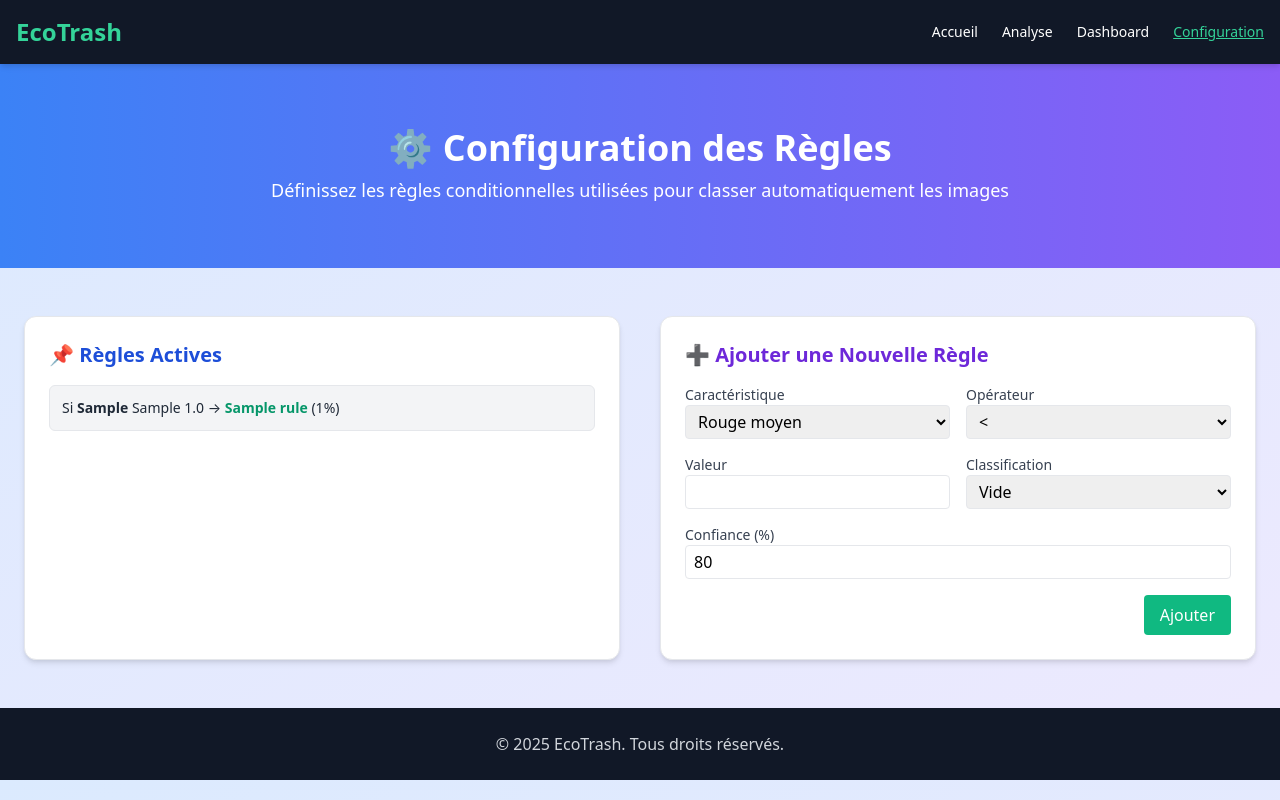
After one commit to BaptGBM/MASTERCAMP, a Flask app: page /config in a window 1280 px wide. The commit adds this page. Run offline with Flask 3, Linux system fonts and the light colour scheme; tables that the repository leaves empty hold one stand-in row (values such as "Sample post").

Commit message:
ajout de la page configuration

```diff
--- a/app.py
+++ b/app.py
@@ -1,10 +1,10 @@
 from flask import Flask, render_template, request, redirect, url_for
 from config import Config
-from models import db, Image
+from models import db, Image, Rule
 import os
 from datetime import datetime
 from werkzeug.utils import secure_filename
-from utils import get_image_features, auto_classify_score
+from utils import get_image_features, auto_classify_score, classify_dynamic
 import uuid
 
 # Initialisation de l’application Flask
@@ -15,7 +15,6 @@ db.init_app(app)
 # Extensions de fichiers autorisées
 ALLOWED_EXTENSIONS = {'png', 'jpg', 'jpeg'}
 
-# Vérifie si un fichier a une extension correcte
 def allowed_file(filename):
     return '.' in filename and filename.rsplit('.', 1)[1].lower() in ALLOWED_EXTENSIONS
 
@@ -29,13 +28,11 @@ def index():
             return redirect(request.url)
 
         if file and allowed_file(file.filename):
-            # 🔁 Générer un nom de fichier unique
             ext = file.filename.rsplit('.', 1)[1].lower()
             filename = f"{uuid.uuid4().hex}.{ext}"
             filepath = os.path.join(app.config['UPLOAD_FOLDER'], filename)
             file.save(filepath)
 
-            # 🔍 Extraire les caractéristiques
             file_size, width, height, r_mean, g_mean, b_mean, contrast, edges_detected, histogram, saturation_mean, dark_pixel_ratio, has_bright_spot = get_image_features(filepath)
 
             score = auto_classify_score(
@@ -43,9 +40,25 @@ def index():
                 dark_pixel_ratio, has_bright_spot,
                 saturation_mean, file_size, width, height
             )
-            annotation_auto = "pleine" if score >= 0.6 else "vide"
 
-            # 🗃️ Stocker dans la BDD
+            features_dict = {
+                "r_mean": r_mean,
+                "g_mean": g_mean,
+                "b_mean": b_mean,
+                "contrast": contrast,
+                "dark_pixel_ratio": dark_pixel_ratio,
+                "has_bright_spot": has_bright_spot,
+                "saturation_mean": saturation_mean,
+                "file_size": file_size,
+                "width": width,
+                "height": height
+            }
+
+            annotation_auto = classify_dynamic(features_dict, db.session)
+
+            if annotation_auto == "non défini":
+                annotation_auto = "pleine" if score >= 0.6 else "vide"
+
             new_img = Image(
                 filename=filename,
                 file_size=file_size,
@@ -78,6 +91,30 @@ def annotate(image_id, label):
     db.session.commit()
     return redirect(url_for('index'))
 
+@app.route('/config', methods=['GET', 'POST'])
+def config():
+    if request.method == 'POST':
+        feature = request.form['feature']
+        operator = request.form['operator']
+        threshold = float(request.form['threshold'])
+        label = request.form['label']
+        confidence = int(request.form['confidence'])
+
+        new_rule = Rule(
+            feature=feature,
+            operator=operator,
+            threshold=threshold,
+            label=label,
+            confidence=confidence
+        )
+        db.session.add(new_rule)
+        db.session.commit()
+        return redirect(url_for('config'))
+
+    rules = Rule.query.all()
+    return render_template('config.html', rules=rules)
+
+# ✅ Ce bloc doit être **à la toute fin**
 if __name__ == '__main__':
     with app.app_context():
         db.create_all()
--- /dev/null
+++ b/templates/config.html
@@ -0,0 +1,114 @@
+<!DOCTYPE html>
+<html lang="fr">
+<head>
+  <meta charset="UTF-8" />
+  <meta name="viewport" content="width=device-width, initial-scale=1.0" />
+  <title>Configuration - EcoTrash</title>
+  <link href="https://cdn.jsdelivr.net/npm/tailwindcss@2.2.19/dist/tailwind.min.css" rel="stylesheet">
+</head>
+<body class="bg-gradient-to-br from-blue-100 to-purple-100 font-sans">
+
+  <!-- HEADER -->
+  <header class="bg-gray-900 text-white py-4 shadow-md sticky top-0 z-50">
+    <div class="container mx-auto px-4 flex justify-between items-center">
+      <h1 class="text-2xl font-bold text-green-400">EcoTrash</h1>
+      <nav>
+        <ul class="flex gap-6 text-sm">
+          <li><a href="{{ url_for('index') }}#accueil" class="hover:underline">Accueil</a></li>
+          <li><a href="{{ url_for('index') }}#upload" class="hover:underline">Analyse</a></li>
+          <li><a href="{{ url_for('index') }}#dashboard" class="hover:underline">Dashboard</a></li>
+          <li><a href="{{ url_for('config') }}" class="underline text-green-400">Configuration</a></li>
+        </ul>
+      </nav>
+    </div>
+  </header>
+
+  <!-- TITRE -->
+  <section class="py-16 text-center bg-gradient-to-r from-blue-500 to-purple-500 text-white">
+    <h2 class="text-4xl font-bold mb-2">⚙️ Configuration des Règles</h2>
+    <p class="text-lg">Définissez les règles conditionnelles utilisées pour classer automatiquement les images</p>
+  </section>
+
+  <!-- CONTENU -->
+  <main class="container mx-auto px-6 py-12 grid grid-cols-1 md:grid-cols-2 gap-10">
+
+    <!-- Bloc Règles Actuelles -->
+    <div class="bg-white p-6 rounded-xl shadow-md border">
+      <h3 class="text-xl font-semibold mb-4 text-blue-700">📌 Règles Actives</h3>
+      {% if rules %}
+        <ul class="space-y-2">
+          {% for rule in rules %}
+            <li class="bg-gray-100 p-3 rounded-md text-sm text-gray-800 border">
+              Si <strong>{{ rule.feature }}</strong> {{ rule.operator }} {{ rule.threshold }}
+              → <span class="text-green-600 font-bold">{{ rule.label }}</span>
+              ({{ rule.confidence }}%)
+            </li>
+          {% endfor %}
+        </ul>
+      {% else %}
+        <p class="text-gray-500">Aucune règle définie pour le moment.</p>
+      {% endif %}
+    </div>
+
+    <!-- Formulaire Ajout Règle -->
+    <div class="bg-white p-6 rounded-xl shadow-md border">
+      <h3 class="text-xl font-semibold mb-4 text-purple-700">➕ Ajouter une Nouvelle Règle</h3>
+      <form method="POST" class="space-y-4">
+        <div class="grid grid-cols-2 gap-4">
+          <div>
+            <label class="block text-sm font-medium text-gray-700">Caractéristique</label>
+            <select name="feature" class="w-full border rounded px-2 py-1">
+              <option value="r_mean">Rouge moyen</option>
+              <option value="g_mean">Vert moyen</option>
+              <option value="b_mean">Bleu moyen</option>
+              <option value="contrast">Contraste</option>
+              <option value="file_size">Taille du fichier (Ko)</option>
+              <option value="saturation_mean">Saturation</option>
+              <option value="dark_pixel_ratio">Ratio de pixels sombres</option>
+              <option value="width">Largeur</option>
+              <option value="height">Hauteur</option>
+            </select>
+          </div>
+          <div>
+            <label class="block text-sm font-medium text-gray-700">Opérateur</label>
+            <select name="operator" class="w-full border rounded px-2 py-1">
+              <option value="<">&lt;</option>
+              <option value=">">&gt;</option>
+              <option value="<=">&le;</option>
+              <option value=">=">&ge;</option>
+              <option value="==">==</option>
+            </select>
+          </div>
+          <div>
+            <label class="block text-sm font-medium text-gray-700">Valeur</label>
+            <input type="number" step="0.01" name="threshold" class="w-full border rounded px-2 py-1" required>
+          </div>
+          <div>
+            <label class="block text-sm font-medium text-gray-700">Classification</label>
+            <select name="label" class="w-full border rounded px-2 py-1">
+              <option value="vide">Vide</option>
+              <option value="pleine">Pleine</option>
+              <option value="moitié">Moitié</option>
+              <option value="critique">Critique</option>
+            </select>
+          </div>
+          <div class="col-span-2">
+            <label class="block text-sm font-medium text-gray-700">Confiance (%)</label>
+            <input type="number" name="confidence" min="0" max="100" class="w-full border rounded px-2 py-1" value="80">
+          </div>
+        </div>
+        <div class="text-right">
+          <button type="submit" class="bg-green-500 text-white px-4 py-2 rounded hover:bg-green-600">Ajouter</button>
+        </div>
+      </form>
+    </div>
+
+  </main>
+
+  <!-- FOOTER -->
+  <footer class="bg-gray-900 text-gray-300 py-6 text-center">
+    <p>&copy; 2025 EcoTrash. Tous droits réservés.</p>
+  </footer>
+
+</body>
+</html>
--- a/templates/index.html
+++ b/templates/index.html
@@ -24,7 +24,8 @@
           <li><a href="#accueil" class="hover:underline">Accueil</a></li>
           <li><a href="#upload" class="hover:underline">Analyse</a></li>
           <li><a href="#dashboard" class="hover:underline">Dashboard</a></li>
-          <li><a href="#config" class="hover:underline">Configuration</a></li>
+          <li><a href="{{ url_for('config') }}" class="hover:underline">Configuration</a></li>
+
         </ul>
       </nav>
     </div>
```
Also changed, not shown: models.py (+8 -0 lines), utils.py (+23 -0 lines).
